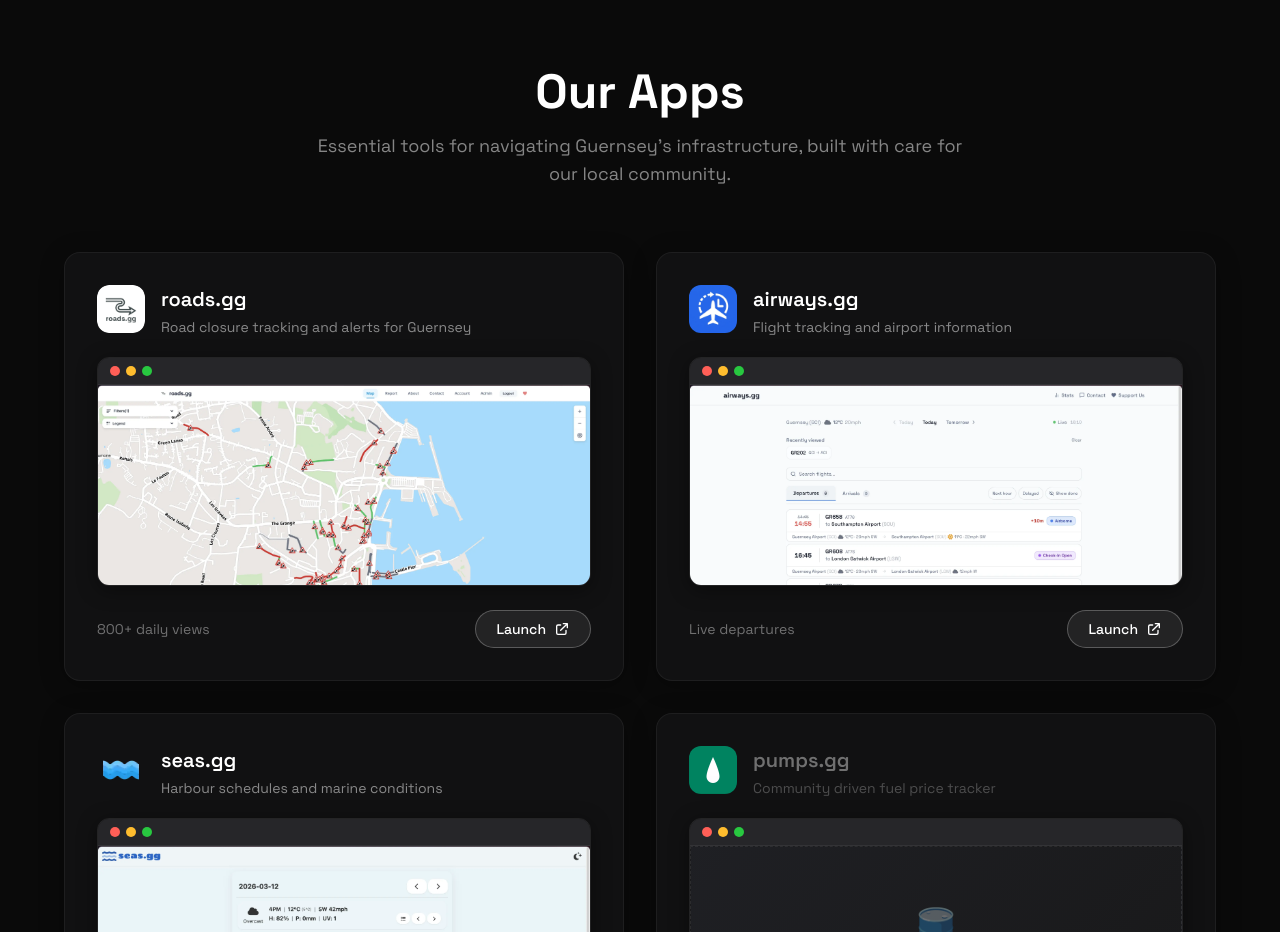
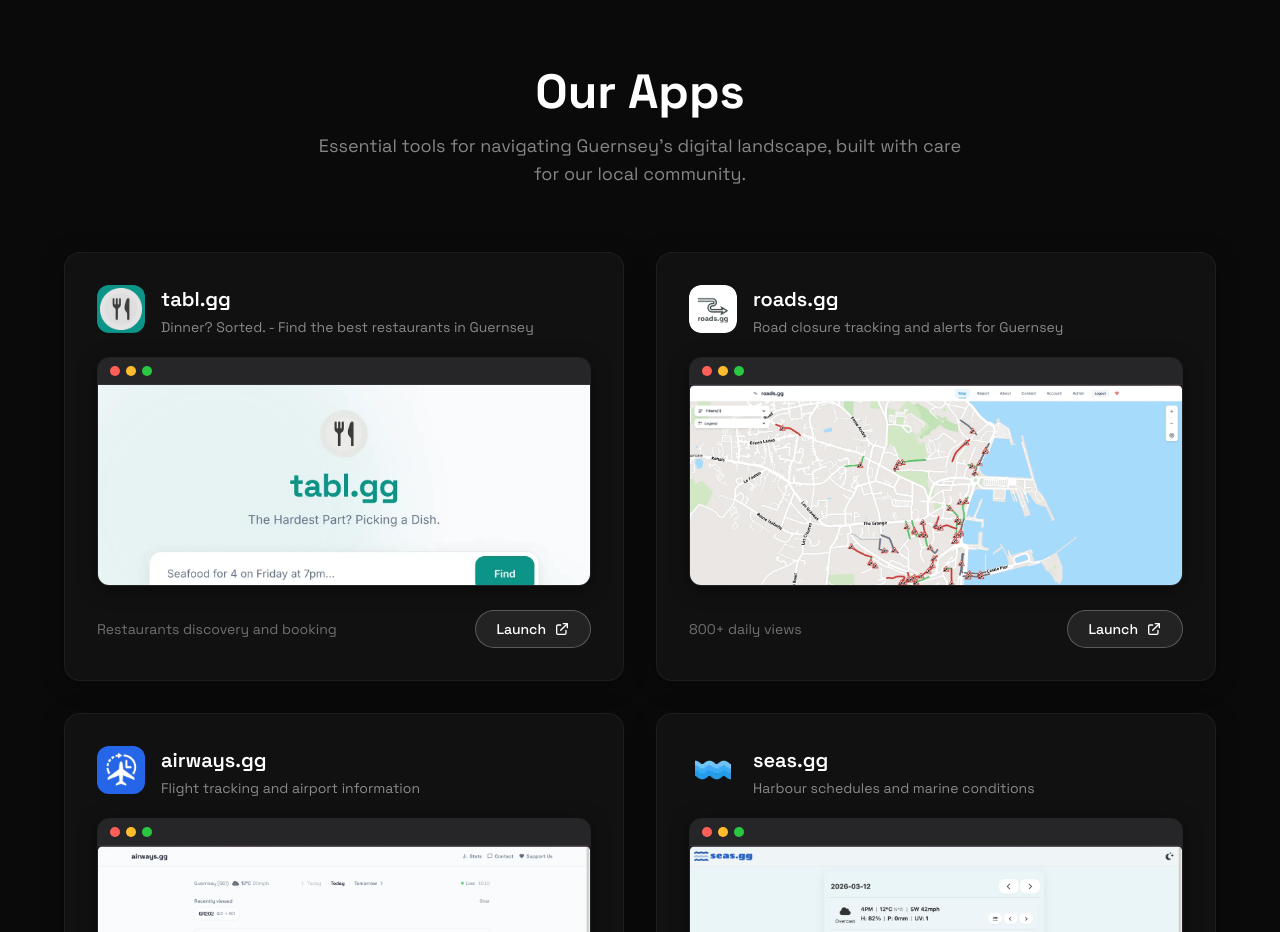
Before and after one commit to lukejameson/gyslabs.gg, a website: page index.html in a window 1280 px wide. Shown: the part 860-1792 px from the top of the page. Drawn offline with nearby package versions, Linux system fonts and the light colour scheme.

Commit message:
add tablgg

```diff
--- a/index.html
+++ b/index.html
@@ -297,10 +297,41 @@
                 <div class="text-center mb-12 sm:mb-16">
                     <h2 class="text-2xl sm:text-3xl md:text-5xl font-bold mb-3 sm:mb-4">Our Apps</h2>
                     <p class="text-white/50 text-base sm:text-lg max-w-2xl mx-auto">
-                        Essential tools for navigating Guernsey's infrastructure, built with care for our local community.
+                        Essential tools for navigating Guernsey's digital landscape, built with care for our local community.
                     </p>
                 </div>
                 <div class="grid grid-cols-1 sm:grid-cols-2 gap-4 sm:gap-6 md:gap-8">
+
+<div class="app-card rounded-2xl p-4 sm:p-6 md:p-8">
+                        <div class="flex items-start gap-3 sm:gap-4 mb-4 sm:mb-5">
+                            <img src="images/tabl-icon512.webp" alt="tabl.gg" class="w-10 sm:w-12 h-10 sm:h-12 rounded-xl object-cover flex-shrink-0">
+                            <div class="min-w-0">
+                                <h3 class="text-lg sm:text-xl font-semibold mb-1 truncate">tabl.gg</h3>
+                                <p class="text-white/50 text-xs sm:text-sm line-clamp-2">Dinner? Sorted. - Find the best restaurants in Guernsey</p>
+                            </div>
+                        </div>
+                        <div class="screenshot-wrap">
+                            <div class="screenshot-chrome">
+                                <span class="dot-red"></span>
+                                <span class="dot-amber"></span>
+                                <span class="dot-green"></span>
+                            </div>
+                            <div class="screenshot-container">
+                                <img src="images/tablgg-screenshot.webp" alt="tabl.gg screenshot" loading="lazy">
+                            </div>
+                        </div>
+                        <div class="flex flex-col sm:flex-row items-start sm:items-center justify-between gap-3 sm:gap-2">
+                            <span class="text-white/40 text-xs sm:text-sm truncate">Restaurants discovery and booking</span>
+                            <a href="https://tabl.gg" target="_blank" rel="noopener" aria-label="Launch tabl.gg (opens in new window)"
+                               class="btn-primary px-4 sm:px-5 py-2 rounded-full text-xs sm:text-sm font-medium inline-flex items-center gap-2 whitespace-nowrap">
+                                Launch
+                                <svg class="w-3.5 h-3.5 sm:w-4 sm:h-4" fill="none" stroke="currentColor" viewBox="0 0 24 24" aria-hidden="true">
+                                    <path stroke-linecap="round" stroke-linejoin="round" stroke-width="2"
+                                          d="M10 6H6a2 2 0 00-2 2v10a2 2 0 002 2h10a2 2 0 002-2v-4M14 4h6m0 0v6m0-6L10 14"></path>
+                                </svg>
+                            </a>
+                        </div>
+                    </div>
 
                     <!-- roads.gg -->
                     <div class="app-card rounded-2xl p-4 sm:p-6 md:p-8">
```
Also changed, not shown: images/tabl-icon512.webp (added), images/tablgg-screenshot.webp (added).
